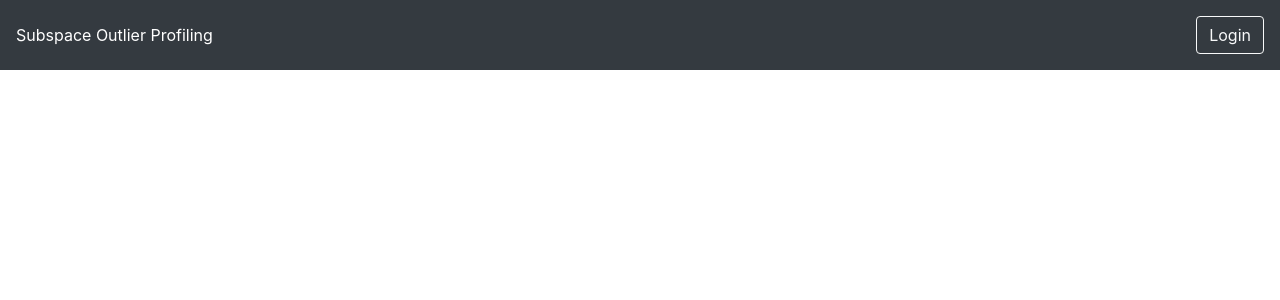
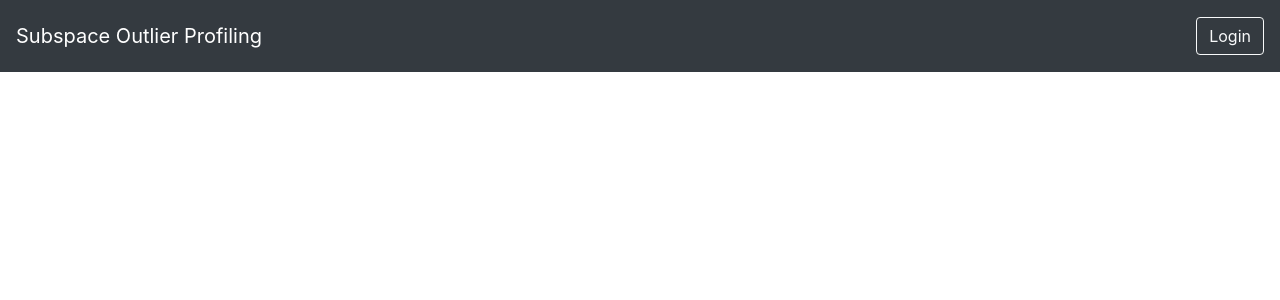
Before and after one commit to d-schneid/SOP, a Django app: page / in a window 1280 px wide. Shown: the top 300 px of the page. Run offline with Django 4.2, Linux system fonts and the light colour scheme.

Commit message:
Fix base.html missing quote

```diff
--- a/webserver/src/main/sop/sop/templates/base.html
+++ b/webserver/src/main/sop/sop/templates/base.html
@@ -26,7 +26,7 @@
 </head>
 
 <body>
-<header class="p-3 bg-dark text-white navbar navbar-expand-md navbar-dark bg-dark flex-wrap>
+<header class="p-3 bg-dark text-white navbar navbar-expand-md navbar-dark bg-dark flex-wrap">
     <a href="{% url 'home' %}" class="navbar-brand">Subspace Outlier Profiling</a>
 
     {% if user.is_authenticated %}
```
